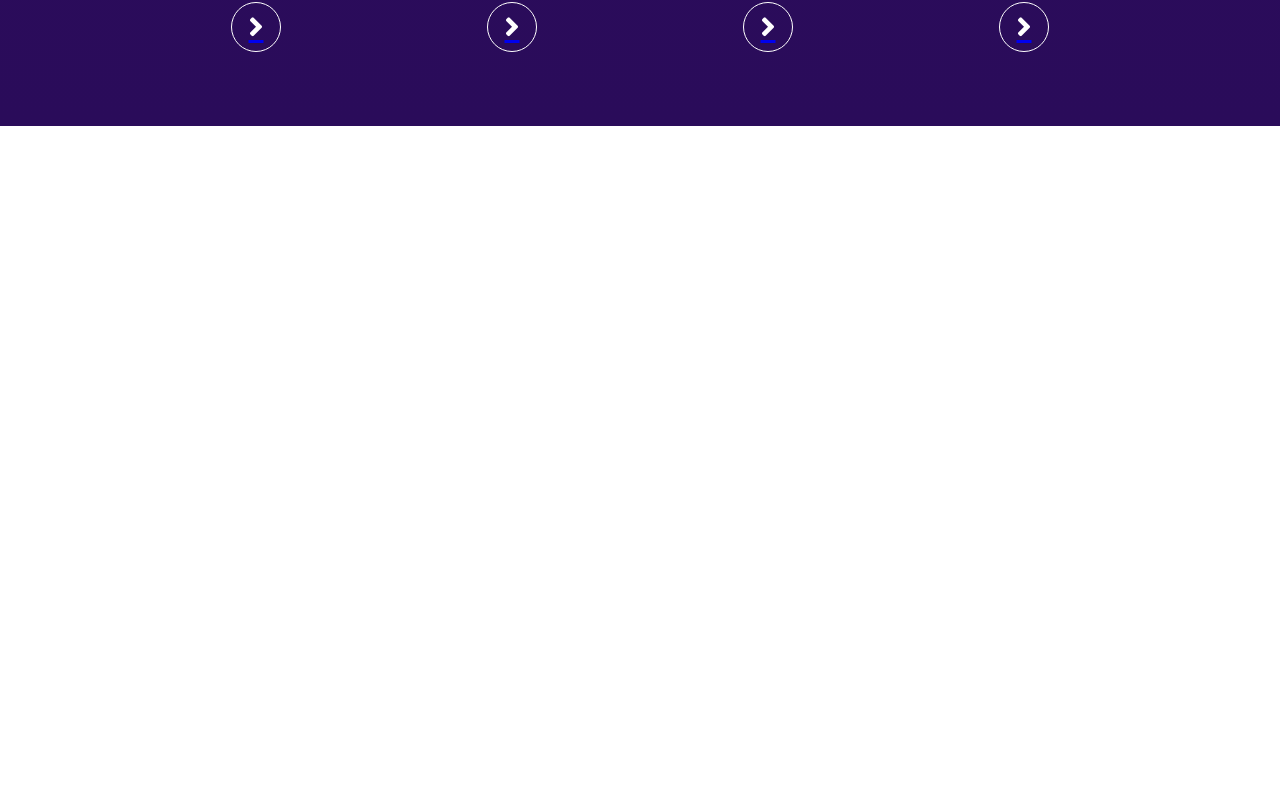
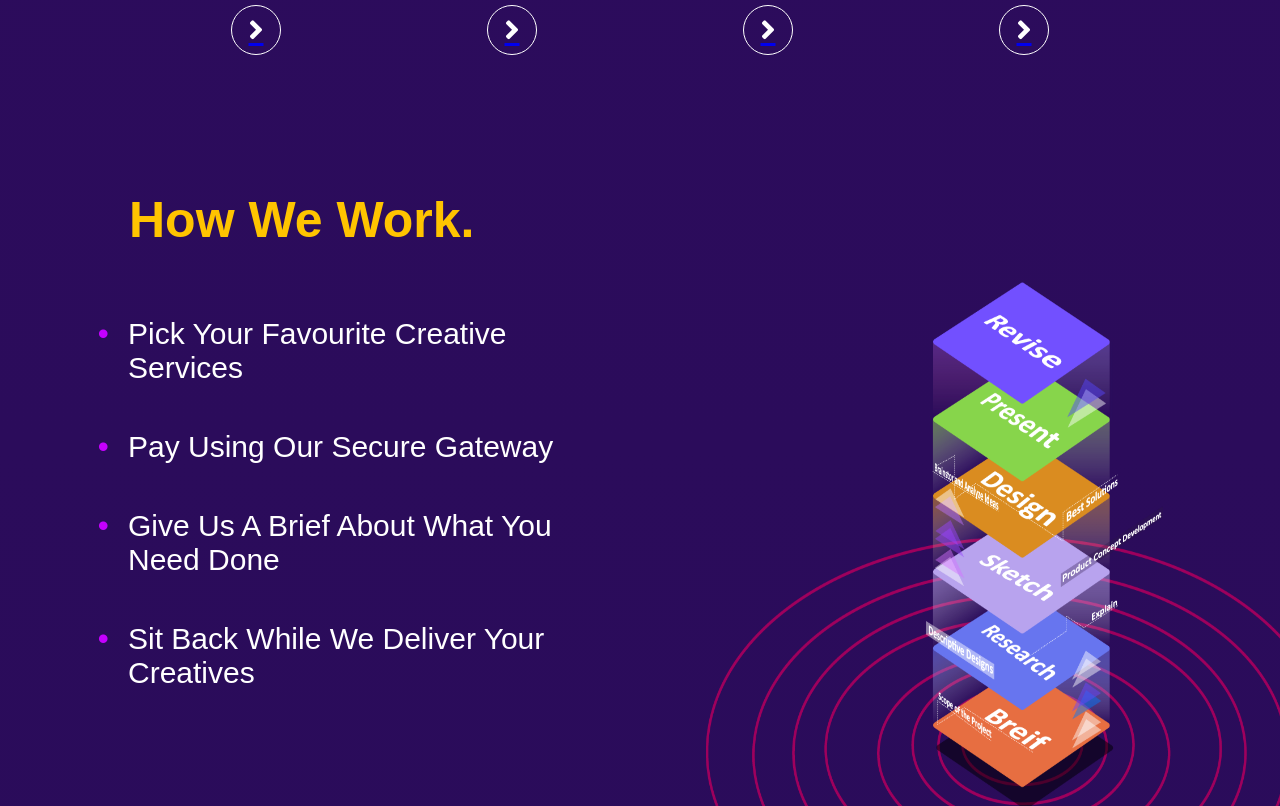
Before and after one commit to georgejeswin/OXE-ADS, a React (Create React App) app: page / in a window 1280 px wide. Shown: the part 1474-2280 px from the top of the page. Before the commit the page ends 1600 px from the top, so only its background shows below. Built offline with nearby package versions, Linux system fonts and the light colour scheme.

Commit message:
proces section finished

```diff
--- a/src/Components/Contents.js
+++ b/src/Components/Contents.js
@@ -1,10 +1,12 @@
 import React from 'react'
 import './Contents.css'
+import Process from './Process'
 import Services from './Services'
 const Contents = () => {
     return (
         <div className="contents">
             <Services/>
+            <Process/>
         </div>
     )
 }
--- /dev/null
+++ b/src/Components/Process.css
@@ -0,0 +1,51 @@
+.process{
+    height: 110vh;
+    width: 100%;
+}
+.head h1{
+    position: relative;
+    top: 65px;
+    left: 129px;
+    font-size: 50px;
+    color: #FFC400;
+}
+
+.menu{
+    display: flex;
+    justify-content: space-evenly;
+    width: 100%;
+    position: relative;
+}
+.menu-lists{
+    position: absolute;
+    top: 88px;
+    left: 128px;
+    max-width: 500px;
+}
+.menu-list{
+
+    font-size: 30px;
+    margin: 45px 0;
+    color:#fff ;
+}
+ul {
+    list-style: none;
+  }
+
+  ul li::before {
+    content: "\2022";
+    color: #C500FF;
+    font-weight: bold;
+    display: inline-block;
+    width: 1em;
+    margin-left: -1em;
+    text-shadow: 0 4px 8px 0 #c300ff1a, 0 6px 20px 0 #c300ffa1;
+
+  }
+.menu img{
+    position: absolute;
+    top: 80px;
+    right: -59px;
+    width: 50%;
+    height: 90vh;
+}
--- /dev/null
+++ b/src/Components/Process.js
@@ -0,0 +1,27 @@
+import React from 'react'
+import './Process.css'
+const Process = () => {
+    return (
+        <div className="process">
+        <div className="process-container">
+            <div className="head">
+                <h1>How We Work.</h1>
+            </div>
+            <div className="menu">
+                <ul className="menu-lists">
+                    <li className="menu-list">Pick Your Favourite Creative Services</li>
+                    <li className="menu-list">Pay Using Our Secure Gateway</li>
+                    <li className="menu-list">Give Us A Brief About What
+You Need Done</li>
+                    <li className="menu-list">Sit Back While We Deliver Your
+Creatives</li>
+                </ul>
+                <img src="./logo/process.png" alt="process imgage" />
+            </div>
+        </div>
+
+        </div>
+    )
+}
+
+export default Process
--- a/src/Components/Services.css
+++ b/src/Components/Services.css
@@ -16,7 +16,7 @@
   position: absolute;
   width: 100%;
   left: 200px;
-  top:60px;
+  top:80px;
 
 }
 .service-container{
@@ -37,7 +37,7 @@
      height: 400px;
 }
 .service-card{
-    margin-top: 20px;
+    margin-top: 35px;
     display: flex;
     flex-direction: column;
     justify-content: space-evenly;
```
Also changed, not shown: public/logo/process.png (added).
